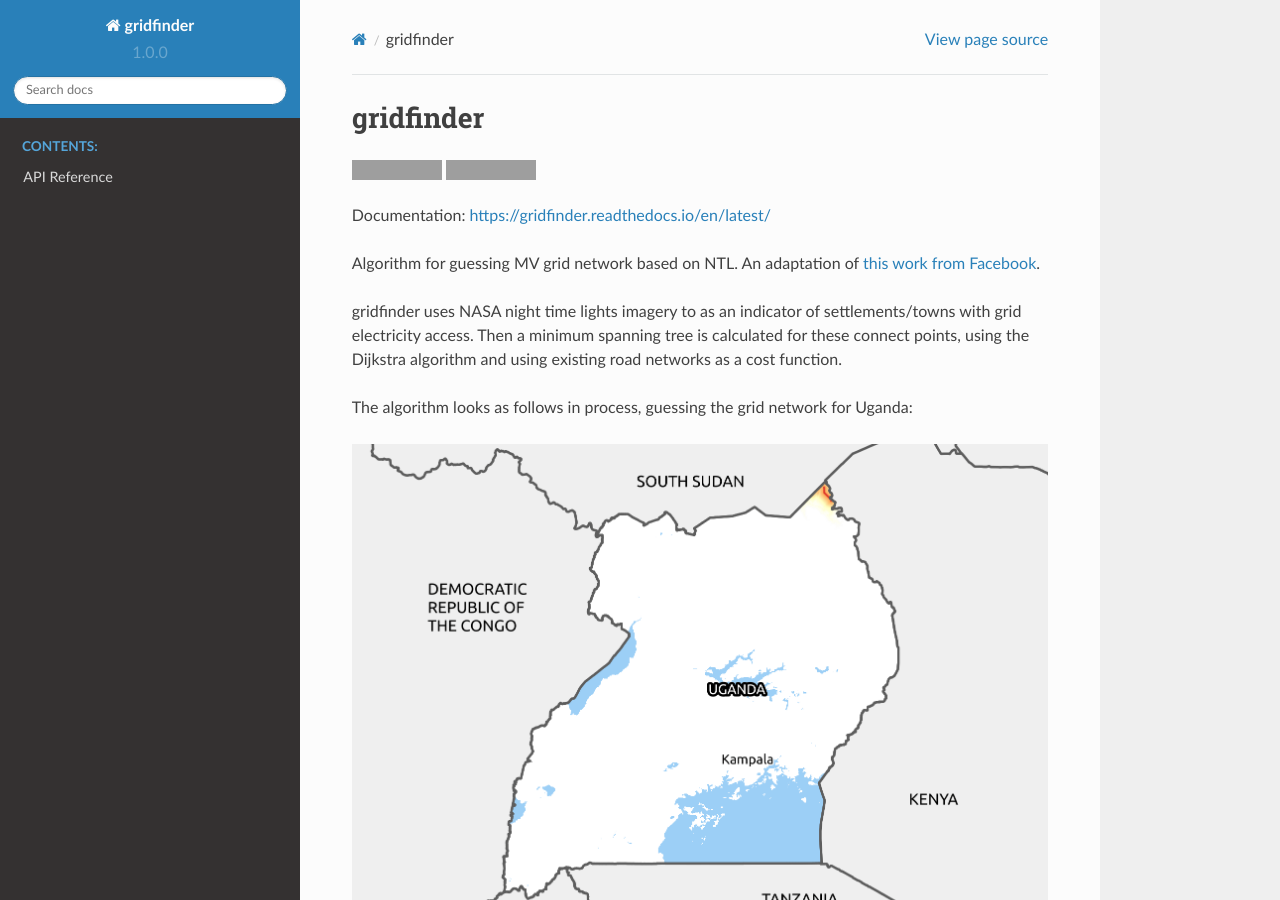
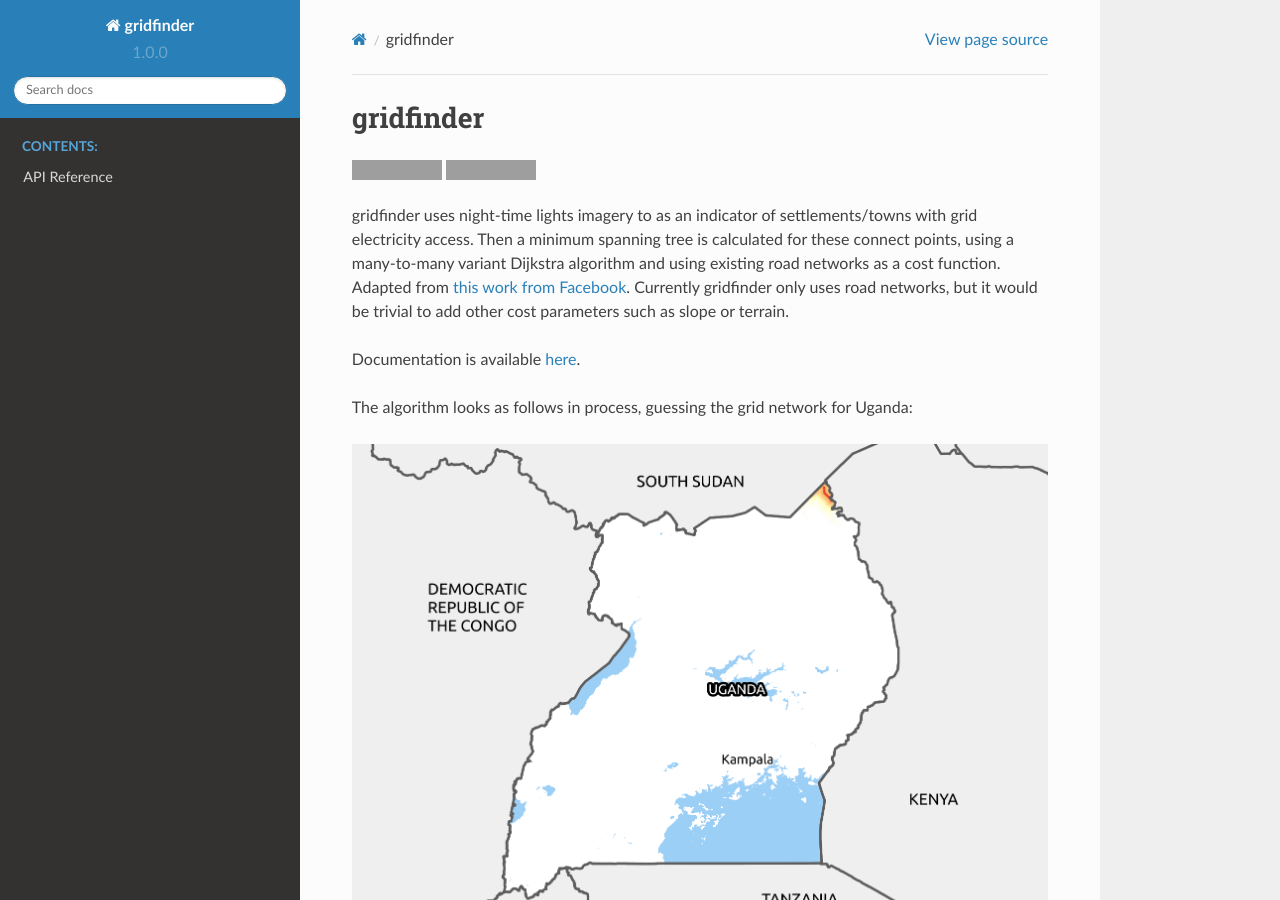
Before and after one commit to carderne/gridfinder, a Sphinx documentation site: the page built from docs/index.rst, in a window 1280 px wide and 900 px high. Built offline with Sphinx 7.4.7 and the Read the Docs theme 2.0.0, drawn with Linux system fonts in a browser that asks for light colours; some of the changed lines change nothing that is shown; grey boxes are pictures that could not be loaded.

Commit message:
Fix .readthedocs.yml
Fix RTD conf.py

Fix RTD conf 2

Fix RTD conf 3

Fix RTD conf 4

Fix RTD conf 5

Fix RTD conf 6

Fix RTD

Fix RTD 2

Update README.md

Update README.md

Update README.md

```diff
--- a/README.md
+++ b/README.md
@@ -1,11 +1,9 @@
 # gridfinder
 [![PyPI version](https://badge.fury.io/py/gridfinder.svg)](https://badge.fury.io/py/gridfinder) [![Documentation Status](https://readthedocs.org/projects/gridfinder/badge/?version=latest)](https://gridfinder.readthedocs.io/en/latest/?badge=latest)
 
-Documentation: https://gridfinder.readthedocs.io/en/latest/
+gridfinder uses night-time lights imagery to as an indicator of settlements/towns with grid electricity access. Then a minimum spanning tree is calculated for these connect points, using a many-to-many variant Dijkstra algorithm and using existing road networks as a cost function. Adapted from [this work from Facebook](https://github.com/facebookresearch/many-to-many-dijkstra). Currently gridfinder only uses road networks, but it would be trivial to add other cost parameters such as slope or terrain.
 
-Algorithm for guessing MV grid network based on NTL. An adaptation of [this work from Facebook](https://github.com/facebookresearch/many-to-many-dijkstra).
-
-gridfinder uses NASA night time lights imagery to as an indicator of settlements/towns with grid electricity access. Then a minimum spanning tree is calculated for these connect points, using the Dijkstra algorithm and using existing road networks as a cost function.
+Documentation is available [here](https://gridfinder.readthedocs.io/en/latest/).
 
 The algorithm looks as follows in process, guessing the grid network for Uganda:
 
--- a/docs/conf.py
+++ b/docs/conf.py
@@ -14,16 +14,18 @@
 #
 import os
 import sys
-sys.path.insert(0, os.path.abspath('../'))
+
+sys.path.insert(0, os.path.abspath("../"))
 
 
 # -- Project information -----------------------------------------------------
 
-project = 'gridfinder'
-copyright = '2019, Chris Arderne'
-author = 'Chris Arderne'
+project = "gridfinder"
+copyright = "2019, Chris Arderne"
+author = "Chris Arderne"
 
 import gridfinder
+
 # The short X.Y version
 version = release = gridfinder.__version__
 # The full version, including alpha/beta/rc tags
@@ -39,30 +41,55 @@ version = release = gridfinder.__version__
 # extensions coming with Sphinx (named 'sphinx.ext.*') or your custom
 # ones.
 extensions = [
-    'sphinx.ext.autodoc',
-    'sphinx.ext.doctest',
-    'sphinx.ext.coverage',
-    'sphinx.ext.mathjax',
-    'sphinx.ext.viewcode',
-    'sphinx.ext.napoleon',
-    'm2r',
+    "sphinx.ext.autodoc",
+    "sphinx.ext.doctest",
+    "sphinx.ext.coverage",
+    "sphinx.ext.mathjax",
+    "sphinx.ext.viewcode",
+    "sphinx.ext.napoleon",
+    "m2r",
+]
 
+autodoc_mock_imports = [
+    "numpy",
+    "scipy",
+    "pandas",
+    "geopandas",
+    "RTree",
+    "rtree",
+    "rtree.index",
+    "rtree.core",
+    "sklearn",
+    "scikit-learn",
+    "Shapely",
+    "Fiona",
+    "requests",
+    "flask",
+    "jupyter",
+    "matplotlib",
+    "folium",
+    "descartes",
+    "fiona",
+    "shapely",
+    "skimage",
+    "rasterio",
+    "affine",
+    "Pillow",
+    "pyproj",
+    "pytz",
+    "IPython",
 ]
-autodoc_mock_imports = ["numpy", "scikit-image", "rasterio", "geopandas", "Rtree",
-                        "affine", "descartes", "Pillow", "pyproj", "pytz", "IPython",
-                        "pandas", "Shapely", "scipy", "Fiona", "skimage", "shapely",
-                        "fiona"]
 
 # Add any paths that contain templates here, relative to this directory.
-templates_path = ['_templates']
+templates_path = ["_templates"]
 
 # The suffix(es) of source filenames.
 # You can specify multiple suffix as a list of string:
 #
-source_suffix = ['.rst', '.md']
+source_suffix = [".rst", ".md"]
 
 # The master toctree document.
-master_doc = 'index'
+master_doc = "index"
 
 # The language for content autogenerated by Sphinx. Refer to documentation
 # for a list of supported languages.
@@ -74,7 +101,7 @@ language = None
 # List of patterns, relative to source directory, that match files and
 # directories to ignore when looking for source files.
 # This pattern also affects html_static_path and html_extra_path.
-exclude_patterns = ['_build', 'Thumbs.db', '.DS_Store']
+exclude_patterns = ["_build", "Thumbs.db", ".DS_Store"]
 
 # The name of the Pygments (syntax highlighting) style to use.
 pygments_style = None
@@ -85,7 +112,7 @@ pygments_style = None
 # The theme to use for HTML and HTML Help pages.  See the documentation for
 # a list of builtin themes.
 #
-html_theme = 'sphinx_rtd_theme'
+html_theme = "sphinx_rtd_theme"
 
 # Theme options are theme-specific and customize the look and feel of a theme
 # further.  For a list of options available for each theme, see the
@@ -96,7 +123,7 @@ html_theme = 'sphinx_rtd_theme'
 # Add any paths that contain custom static files (such as style sheets) here,
 # relative to this directory. They are copied after the builtin static files,
 # so a file named "default.css" will overwrite the builtin "default.css".
-html_static_path = ['_static']
+html_static_path = ["_static"]
 
 # Custom sidebar templates, must be a dictionary that maps document names
 # to template names.
@@ -112,7 +139,7 @@ html_static_path = ['_static']
 # -- Options for HTMLHelp output ---------------------------------------------
 
 # Output file base name for HTML help builder.
-htmlhelp_basename = 'gridfinderdoc'
+htmlhelp_basename = "gridfinderdoc"
 
 
 # -- Options for LaTeX output ------------------------------------------------
@@ -121,15 +148,12 @@ latex_elements = {
     # The paper size ('letterpaper' or 'a4paper').
     #
     # 'papersize': 'letterpaper',
-
     # The font size ('10pt', '11pt' or '12pt').
     #
     # 'pointsize': '10pt',
-
     # Additional stuff for the LaTeX preamble.
     #
     # 'preamble': '',
-
     # Latex figure (float) alignment
     #
     # 'figure_align': 'htbp',
@@ -139,8 +163,13 @@ latex_elements = {
 # (source start file, target name, title,
 #  author, documentclass [howto, manual, or own class]).
 latex_documents = [
-    (master_doc, 'gridfinder.tex', 'gridfinder Documentation',
-     'Chris Arderne', 'manual'),
+    (
+        master_doc,
+        "gridfinder.tex",
+        "gridfinder Documentation",
+        "Chris Arderne",
+        "manual",
+    )
 ]
 
 
@@ -148,10 +177,7 @@ latex_documents = [
 
 # One entry per manual page. List of tuples
 # (source start file, name, description, authors, manual section).
-man_pages = [
-    (master_doc, 'gridfinder', 'gridfinder Documentation',
-     [author], 1)
-]
+man_pages = [(master_doc, "gridfinder", "gridfinder Documentation", [author], 1)]
 
 
 # -- Options for Texinfo output ----------------------------------------------
@@ -160,9 +186,15 @@ man_pages = [
 # (source start file, target name, title, author,
 #  dir menu entry, description, category)
 texinfo_documents = [
-    (master_doc, 'gridfinder', 'gridfinder Documentation',
-     author, 'gridfinder', 'One line description of project.',
-     'Miscellaneous'),
+    (
+        master_doc,
+        "gridfinder",
+        "gridfinder Documentation",
+        author,
+        "gridfinder",
+        "One line description of project.",
+        "Miscellaneous",
+    )
 ]
 
 
@@ -181,7 +213,7 @@ epub_title = project
 # epub_uid = ''
 
 # A list of files that should not be packed into the epub file.
-epub_exclude_files = ['search.html']
+epub_exclude_files = ["search.html"]
 
 
 # -- Extension configuration -------------------------------------------------
```
Also changed, not shown: docs/requirements.txt (+0 -9 lines), .readthedocs.yml.
